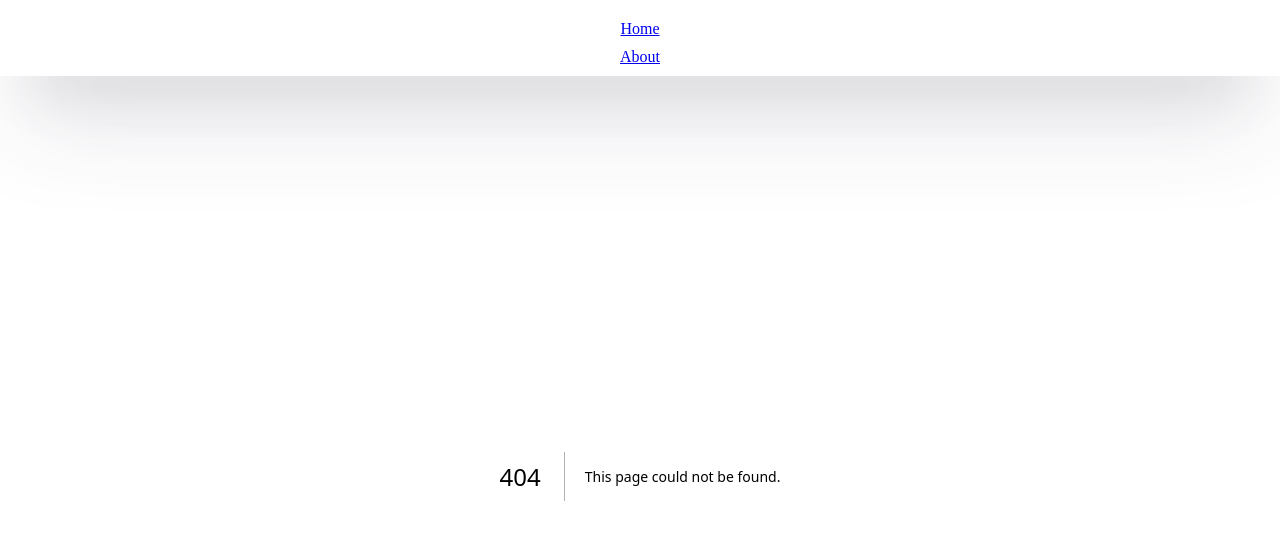
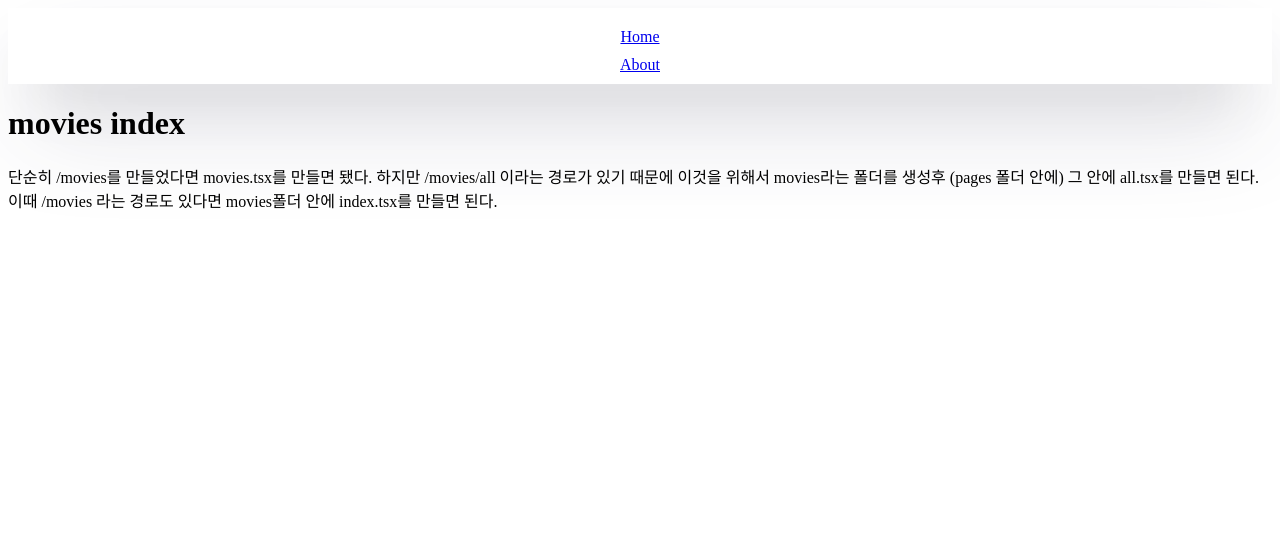
Before and after one commit to weeeeey/NextJs_Start, a Next.js app in the folder my-app/: page /movies in a window 1280 px wide. Before the commit this address had no page. Shown: the top 540 px of the page. Built offline with nearby package versions, Linux system fonts and the light colour scheme.

Commit message:
2.5 /movies/all 과 /movies 라는 경로가 있을 경우 pages 안에서 컴포넌트 만드는법
Folder movies
file index.tsx  ++ all.tsx

```diff
--- /dev/null
+++ b/my-app/pages/movies/index.tsx
@@ -0,0 +1,18 @@
+import React from "react";
+
+const movies = () => {
+    return (
+        <>
+            <h1>movies index</h1>
+            <p>
+                단순히 /movies를 만들었다면 movies.tsx를 만들면 됐다. 하지만
+                /movies/all 이라는 경로가 있기 때문에 이것을 위해서 movies라는
+                폴더를 생성후 (pages 폴더 안에) 그 안에 all.tsx를 만들면 된다.
+                이때 /movies 라는 경로도 있다면 movies폴더 안에 index.tsx를
+                만들면 된다.
+            </p>
+        </>
+    );
+};
+
+export default movies;
```
Also changed, not shown: my-app/pages/movies/all.tsx (added, +7 -0 lines).
